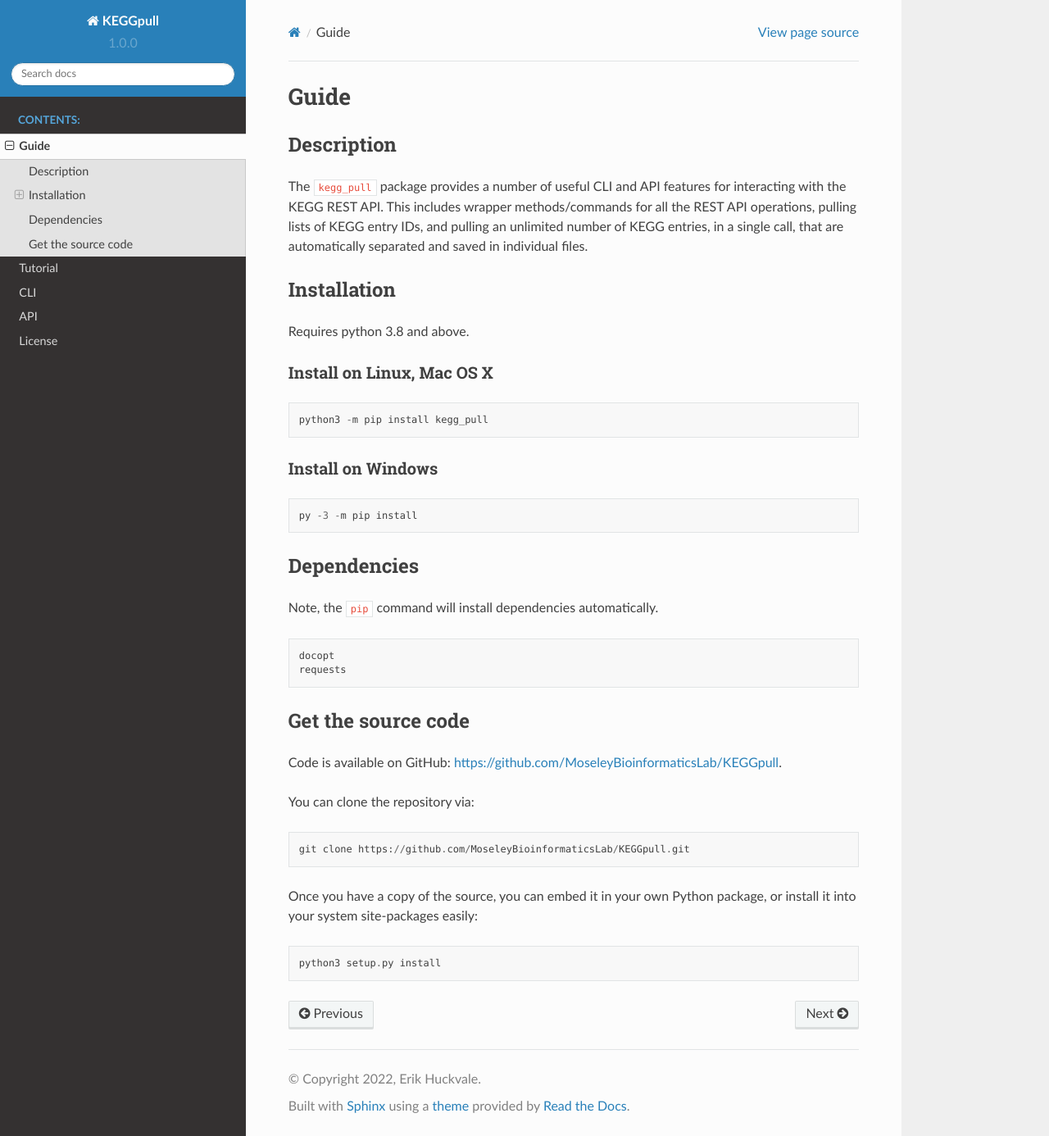
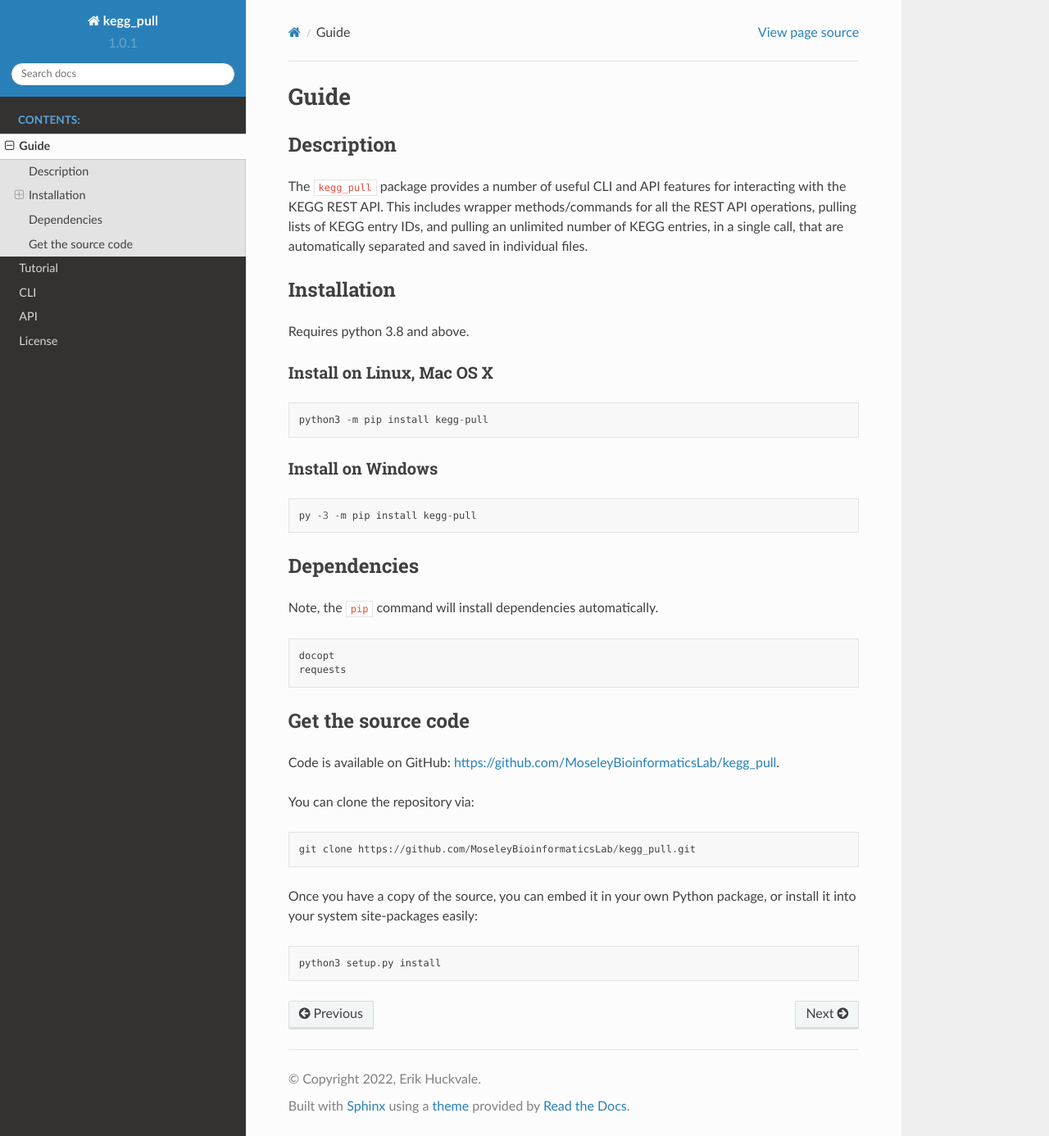
Before and after one commit to MoseleyBioinformaticsLab/kegg_pull, a Sphinx documentation site: the page built from docs/guide.rst, in a window 1280 px wide and 1386 px high. Shown: the whole window at 82% size. Built offline with Sphinx 7.4.7 and the Read the Docs theme 2.0.0, drawn with Linux system fonts in a browser that asks for light colours.

Commit message:
Makes consistent the name of the package everywhere in the documentation

```diff
--- a/README.rst
+++ b/README.rst
@@ -1,3 +1,3 @@
-KEGGpull
-========
-The ``kegg_pull`` package provides a number of useful CLI and API features for interacting with the KEGG REST API. This includes wrapper methods/commands for all the REST API operations, pulling lists of KEGG entry IDs, and pulling an unlimited number of KEGG entries, in a single call, that are automatically separated and saved in individual files. See `our documentation <https://moseleybioinformaticslab.github.io/KEGGpull/>`__ for more details.
+kegg_pull
+=========
+The ``kegg_pull`` package provides a number of useful CLI and API features for interacting with the KEGG REST API. This includes wrapper methods/commands for all the REST API operations, pulling lists of KEGG entry IDs, and pulling an unlimited number of KEGG entries, in a single call, that are automatically separated and saved in individual files. See `our documentation <https://moseleybioinformaticslab.github.io/kegg_pull/>`__ for more details.
--- a/docs/conf.py
+++ b/docs/conf.py
@@ -21,7 +21,7 @@ def setup(app):
 # -- Project information -----------------------------------------------------
 # https://www.sphinx-doc.org/en/master/usage/configuration.html#project-information
 
-project = 'KEGGpull'
+project = 'kegg_pull'
 copyright = '2022, Erik Huckvale'
 author = 'Erik Huckvale'
 
--- a/docs/guide.rst
+++ b/docs/guide.rst
@@ -12,12 +12,12 @@ Install on Linux, Mac OS X
 ~~~~~~~~~~~~~~~~~~~~~~~~~~
 .. parsed-literal::
 
-   python3 -m pip install kegg_pull
+   python3 -m pip install kegg-pull
 
 Install on Windows
 ~~~~~~~~~~~~~~~~~~
 .. parsed-literal::
-   py -3 -m pip install
+   py -3 -m pip install kegg-pull
 
 Dependencies
 ------------
@@ -27,12 +27,12 @@ Note, the ``pip`` command will install dependencies automatically.
 
 Get the source code
 -------------------
-Code is available on GitHub: https://github.com/MoseleyBioinformaticsLab/KEGGpull.
+Code is available on GitHub: https://github.com/MoseleyBioinformaticsLab/kegg_pull.
 
 You can clone the repository via:
 
 .. parsed-literal::
-   git clone https://github.com/MoseleyBioinformaticsLab/KEGGpull.git
+   git clone https://github.com/MoseleyBioinformaticsLab/kegg_pull.git
 
 Once you have a copy of the source, you can embed it in your own Python package, or install it into your system site-packages easily:
 
--- a/docs/index.rst
+++ b/docs/index.rst
@@ -1,10 +1,10 @@
-.. KEGGpull documentation master file, created by
+.. kegg_pull documentation master file, created by
    sphinx-quickstart on Tue Aug 30 16:32:53 2022.
    You can adapt this file completely to your liking, but it should at least
    contain the root `toctree` directive.
 
-Welcome to KEGGpull's documentation!
-====================================
+Welcome to kegg_pull's documentation!
+=====================================
 
 .. toctree::
    :maxdepth: 2
--- a/src/kegg_pull/__init__.py
+++ b/src/kegg_pull/__init__.py
@@ -10,4 +10,4 @@ This package has the following modules:
 ``kegg_url``
 """
 
-__version__ = '1.0.0'
+__version__ = '1.0.1'
```
